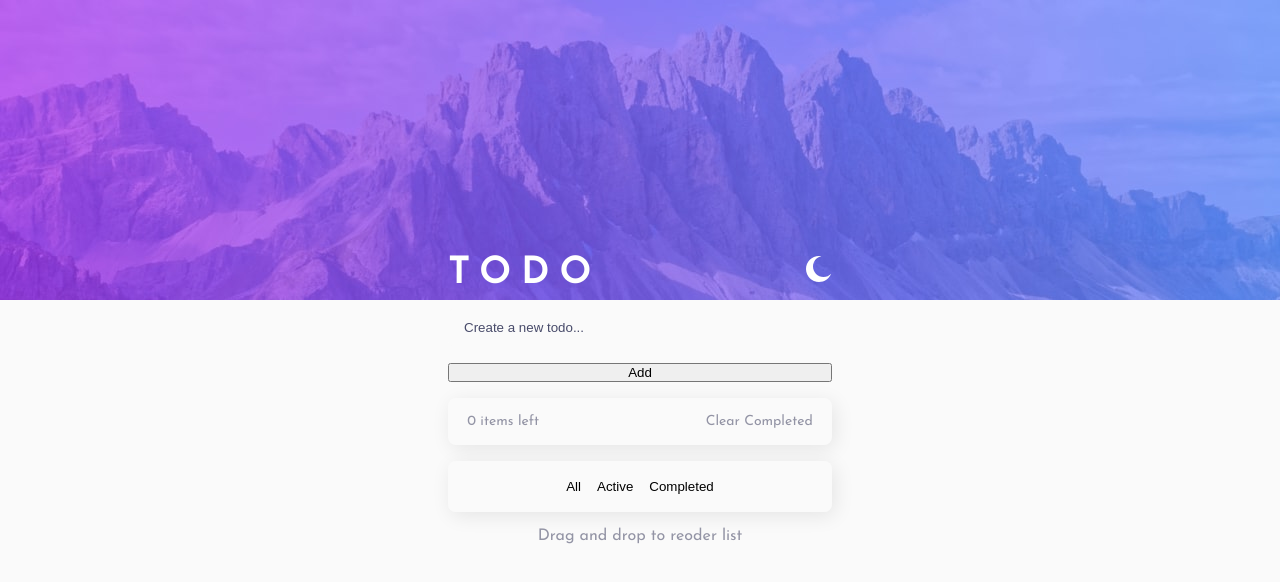
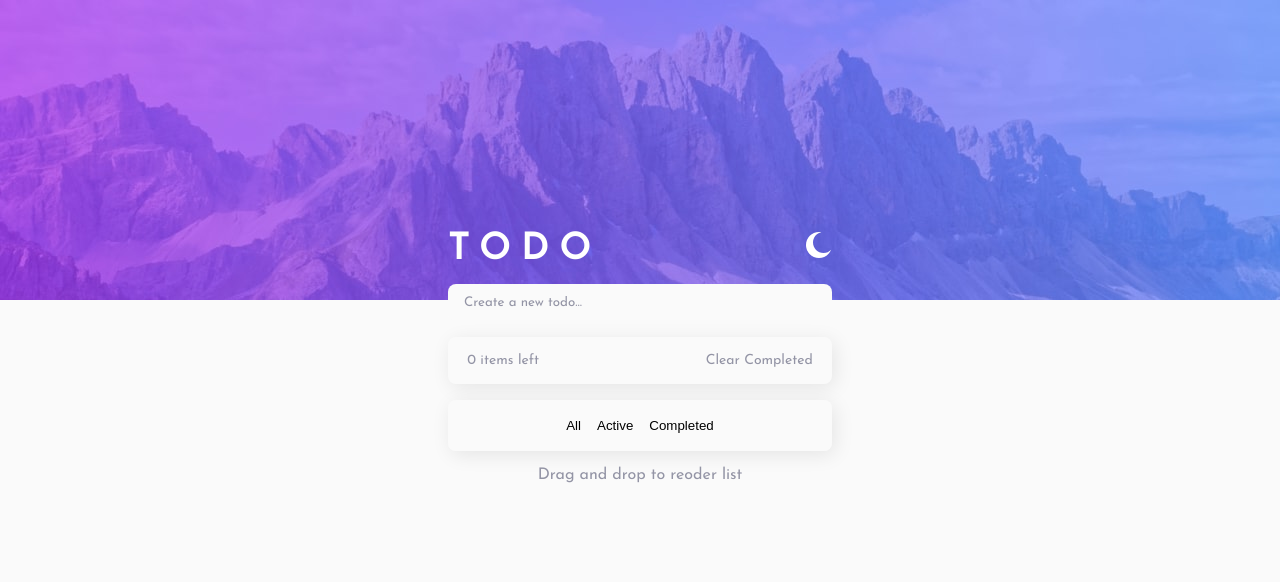
Before and after one commit to NgohBuilds/react-learning-project, a React (Vite) app in the folder Todo_App/: page / in a window 1280 px wide. Shown: the top 582 px of the page. Built offline with nearby package versions, Linux system fonts and the light colour scheme.

Commit message:
FIXING : Some  Style And Tiny App Logic

```diff
--- a/Todo_App/src/App.jsx
+++ b/Todo_App/src/App.jsx
@@ -35,7 +35,7 @@ function App() {
   }
 
   function handleAddTask(){
-
+    if (inputValue.trim() =="") return
 
     setTasks(prevTask => [
       {
@@ -62,8 +62,7 @@ function App() {
   }
 
   function deleteTasks(id){
-    //delete
-    // setSupprimer(Tasks.filter(task => task.id != id))
+
     setTasks(previousTask => previousTask.filter(task => task.id !== id))
   }
 
@@ -79,10 +78,9 @@ function App() {
         <input
           value={inputValue}
           onChange={handleInputValue}
+          onKeyDown={(e)=>{if(e.key =="Enter"){ handleAddTask()}}}
           type="text"
           placeholder="Create a new todo..."/>
-        <button  onClick={handleAddTask}>Add</button>
-
 
         <div className="TasksContainer">
           <ul>
--- a/Todo_App/src/index.css
+++ b/Todo_App/src/index.css
@@ -28,13 +28,11 @@
 
   --navy-950: hsl(235, 21%, 11%);
   --navy-900: hsl(235, 24%, 19%);
-
   --purple-300: hsl(234, 39%, 85%);
   --purple-100-hover: hsl(236, 33%, 92%);
   --purple-600: hsl(235, 16%, 43%);
   --purple-700: hsl(233, 14%, 35%);
   --purple-800: hsl(237, 14%, 26%);
-
   --gray-600: hsl(236, 9%, 61%);
 
   /* ==========================
@@ -47,16 +45,12 @@
 
   --font-weight-regular: 400;
   --font-weight-bold: 700;
-
-
-
-
 }
 
 
 html {
     --color-todo : var(--Gray600);
-    --color-todo-completed : var(--Gray600);
+    --color-todo-completed : var(--Gray300);
     --color-summarise : var(--Gray600);
     --color-summarise-hover : var(--Navy850);
     --bg-color-Task : var(--Gray50);
@@ -66,14 +60,16 @@ html {
     --bg-mobile: url(./assets/bg-mobile-light.jpg);
     --theme-config-icon :url(./assets/icon-moon.svg);
     --task-desc : var(--Navy850);
-    --text-hover : var(--Navy850)
+    --text-hover : var(--Navy850);
+    --place-holder-color : var(--Gray600);
+    --color-line-through : var(--place-holder-color)
 
 
 }
 
 html.dark {
     --color-todo : var(--purple-300);
-    --color-todo-completed : var(--Gray50);
+    --color-todo-completed : var(--purple-600);
     --color-summarise : var(--Gray300);
     --color-summarise-hover : var(--purple-100-hover);
     --bg-color-Task : var(--navy-900);
@@ -81,12 +77,11 @@ html.dark {
     --body-bg: var(--navy-950);
     --bg-destop: url(./assets/bg-desktop-dark.jpg);
     --bg-mobile: url(./assets/bg-mobile-dark.jpg);
-    --task-desc : var(--purple-300);
+    --task-desc : var(--Gray600);
     --theme-config-icon :url(./assets/icon-sun.svg);
-    --text-hover : var(--purple-100-hover)
-
-
-
+    --text-hover : var(--purple-100-hover);
+    --place-holder-color : var(--purple-600);
+    --color-line-through : var(--Gray50);
 
 }
 
@@ -108,7 +103,7 @@ body{
         min-height: 100vh;
         display: flex;
         flex-direction: column;
-        justify-content: center;
+        padding-top: 15%;
         align-items: center;
         background-repeat:  no-repeat;
         background-image: var(--bg-mobile);
@@ -135,6 +130,8 @@ body{
 
 
 
+
+
 /*TODOCONTAINER*/
 #todoContainer{
     width: 100%;
@@ -151,17 +148,20 @@ body{
     padding-block: .75rem;
     padding-inline: 1rem;
     background-color: var(--bg-color-Task);
+    caret-color: var(--filter-selected) ;
+    color: var(--task-desc);
+    font-family: var(--font-family-bold);
+}
+
+#todoContainer input[type ="text"]:focus{
+    outline: none;
 
 
 }
 
-#todoContainer input[type ="text"]:focus{
-    outline: none;
-}
-
 #todoContainer input[type ="text"]::placeholder{
-        color: var(--Navy850);
-
+    color: var(--place-holder-color);
+    font-family: var(--font-family-light);
 
 }
 
@@ -211,13 +211,22 @@ body{
     border-radius: 50%;
     background:transparent;
     border: 1px solid var(--border-task);
+    transition-delay: 1ms;
+    transition-timing-function: ease-in-out ;
 
 }
 
+
+.TasksContainer li input[type="checkbox"]:hover{
+
+    border: 1px solid var(--filter-selected);
+
+}
 .TasksContainer li input[type="checkbox"]:checked{
     background-image: var(--check-background);
 }
 .TasksContainer li input[type="checkbox"]:checked::before{
+
     content:url(./assets/icon-check.svg);
     color:white;
     display:flex;
@@ -231,8 +240,24 @@ body{
     align-items: center;
 }
 .TasksContainer li p.checked{
-    color:var(--color-todo-completed);
+    color: var(--color-todo-completed);
     text-decoration:line-through;
+    text-decoration-color: var(--color-line-through);
+
+}
+
+
+.TasksContainer li img {
+    display: none;
+    transition: 1ms ease-in-out;
+}
+
+.TasksContainer li:hover img{
+    display: block;
+}
+.TasksContainer>*:not(input[type="text"]){
+    cursor: pointer;
+
 }
 .summary{
     display: flex;
@@ -247,7 +272,7 @@ body{
 .filter-btn ul{
     display: flex;
     list-style-type: none;
-    color: var(--Gray600);
+    color: var(--color-todo-completed);
     gap: 1rem;
     font-weight: var(--font-weight-bold);
     font-size: 14px;
```
